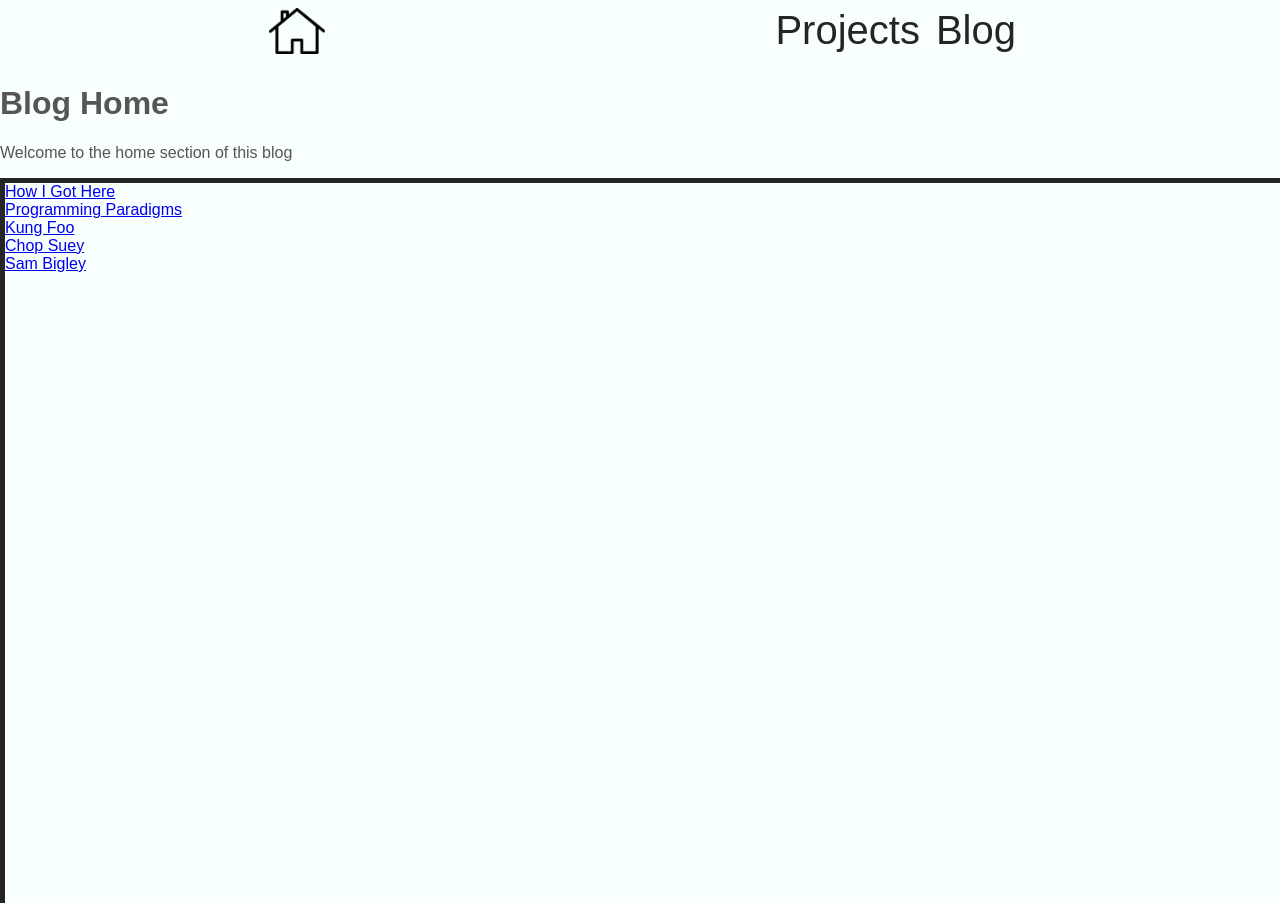
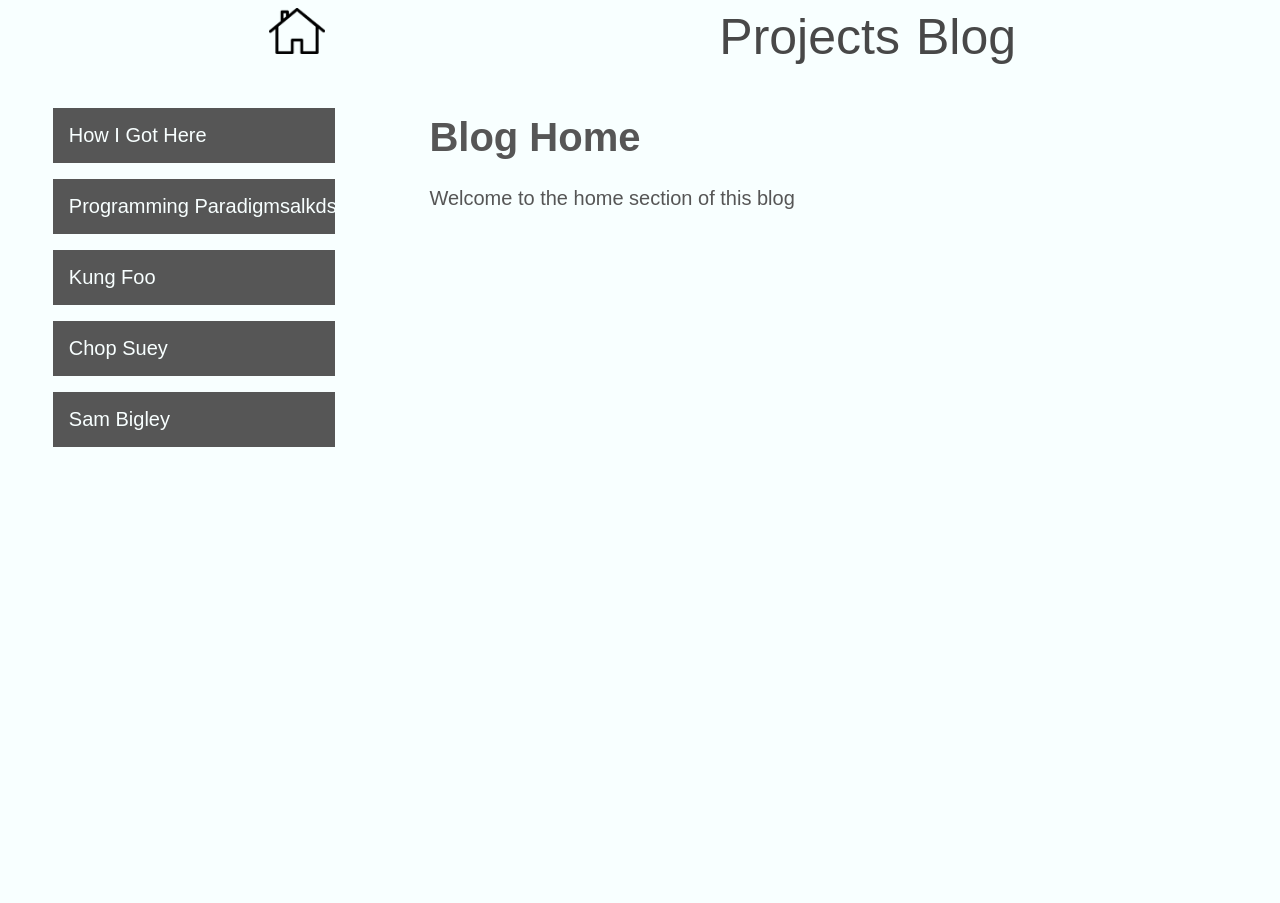
Before and after one commit to jtennies10/personal-website, a React (Create React App) app: page /blog in a window 1280 px wide. After the commit the page ends 800 px from the top, so only its background shows below. Built offline with nearby package versions, Linux system fonts and the light colour scheme.

Commit message:
Adjusted blog post locations, added first post, correct list rendering

```diff
--- a/src/assets/blog-titles.js
+++ b/src/assets/blog-titles.js
@@ -1,6 +1,6 @@
 export const BLOG_TITLES =
 `How I Got Here
-Programming Paradigms
+Programming Paradigmsalkdsjf;lkadsj;l
 Kung Foo
 Chop Suey
 Sam Bigley`
--- a/src/assets/styling.css
+++ b/src/assets/styling.css
@@ -12,7 +12,7 @@
 
 .nav-bar .Link {
     flex: 1;
-    color:#252525;
+    color:#484848;
     font-size:2.5em;
     text-decoration: none;
     outline-style: none;
@@ -44,22 +44,50 @@
     text-align:center;
 }
 
-.blog-main {
+.content-main {
     padding-top:3vh;
     display: flex;
 }
 
-.section-summary {
-    flex:4
+.center-content {
+    flex: 3;
+}
+
+.empty-side {
+    flex:1.5
 }
 
 .blog-list {
-    flex:1;
-    overflow:auto;
+    padding-left:1vw;
+    flex:1.5
 }
 
-.vertical-line {
-    border-left: thick solid #252525;
-    border-top: thick solid #252525;
-    height:90vh;
+.blog-list-items {
+    background-color: greenyellow;
 }
+
+.blog-post-link {
+    text-decoration: none;
+    background-color:#565656;
+    margin-top:2vh;
+    margin-bottom:2vh;
+    width:75%;
+    overflow:hidden;
+    white-space: nowrap;
+    display: flex;
+}
+
+.blog-post-link .link {
+    text-decoration: none;
+    padding:2vh;
+    color:#F8FFFF;
+    flex-grow: 1;
+}
+
+.blog-post-link:hover {
+    background-color: #484848;
+}
+
+.blog-post-link .link:selected {
+    text-decoration:none;
+}
--- a/src/components/BlogHome.js
+++ b/src/components/BlogHome.js
@@ -2,12 +2,11 @@ import React from 'react';
 import BlogList from './BlogList.js';
 import NavBar from './NavBar.js';
 import '../assets/styling.css';
-import FileReader from 'filereader';
 
 class BlogHome extends React.PureComponent {
     state = {
         blogTitle: 'Blog Home',
-                blogText: 'Welcome to the home section of this blog'
+        blogText: 'Welcome to the home section of this blog'
     }
 
     constructor(props) {
@@ -34,7 +33,7 @@ class BlogHome extends React.PureComponent {
 
     getNextBlogText(nextBlogTitle) {
         const fetchData = async (blogTitle) => {
-            let response = await fetch('/' + nextBlogTitle + '.txt')
+            let response = await fetch('/blog_posts/' + nextBlogTitle + '.txt')
             let data = await response.text()
             return data
         }
@@ -58,10 +57,13 @@ class BlogHome extends React.PureComponent {
         return (
             <React.Fragment>
                 <NavBar/>
-                <div>
-                    <h1>{this.state.blogTitle}</h1>
-                    <p className='section-summary'>{this.state.blogText}</p>
-                    <BlogList/>
+                <div className='content-main'>
+                    <BlogList className='blog-list'/>
+                    <div className='center-content'>
+                        <h1>{this.state.blogTitle}</h1>
+                        <p>{this.state.blogText}</p>
+                    </div>
+                    <div className='empty-side'/>
                 </div>
             </React.Fragment>
         )
--- a/src/components/BlogList.js
+++ b/src/components/BlogList.js
@@ -17,35 +17,38 @@ class BlogList extends React.PureComponent {
         return BLOG_TITLES.split('\n')
     }
 
-    renderItem = (index, key) => {
-        //TODO: create a link object for each with a corresponding route
-        return (
-            <div key={key}>
-                <Link to={'/blog/'+this.state.blogPosts[index].replace(new RegExp(' ', 'g'), '-')}>
-                    {this.state.blogPosts[index]}</Link>
-
-                <Switch>
-                    <Route exact path={'/blog/'+this.state.blogPosts[index].replace(new RegExp(' ', 'g'), '-')}>
-                    </Route>
-                </Switch>
-            </div>
-        )
-
-      }
-
     render() {
         return (
             <div className='blog-list'>
-                <div className='vertical-line'>
-                    <ReactList
-                        itemRenderer={(index,key) => this.renderItem(index,key)}
-                        length={this.state.blogPosts.length}
-                        type='uniform'
-                    />
-                </div>
+                <BlogPosts blogPosts={this.state.blogPosts}/>
             </div>
         )
     }
 }
 
+function BlogPosts(props) {
+    const items = props.blogPosts.map((blogPost) =>
+        <PostItem key={blogPost} title={blogPost}/>
+    );
+    return (
+        <ul>
+        {items}
+        </ul>
+    );
+}
+
+function PostItem(props) {
+    return (
+        <div className='blog-post-link'>
+            <Link className='link' to={'/blog/'+props.title.replace(new RegExp(' ', 'g'), '-')}>
+            {props.title}</Link>
+
+            <Switch>
+                <Route exact path={'/blog/'+props.title.replace(new RegExp(' ', 'g'), '-')}>
+                </Route>
+            </Switch>
+        </div>
+    )
+}
+
 export default BlogList;
--- a/src/components/Landing.js
+++ b/src/components/Landing.js
@@ -8,7 +8,10 @@ class Landing extends React.PureComponent {
         return (
             <React.Fragment>
                 <NavBar/>
-                <div className='centered'>
+
+                <div className='content-main'>
+                    <div className='empty-side'/>
+                    <div className='center-content'>
                         <h1>Welcome to Table10is.com</h1>
                         <p>&emsp;&emsp;Hi there, my name is Joshua Tennies and thanks for visiting my website! I am a 22 year old Software Engineer who graduated from Western Governor’s University back in February of 2019. My first blog post walks through how I got to this point in my career in case you are curious.
             While I love developing software, my real passion lies in helping people and trying to be a better reflection of Jesus everyday. Beyond that, interests include adventuring, trying new things, movie-going, and fitness. Oh, and of course video games. Want to know more? Send me a message below!
@@ -17,6 +20,8 @@ class Landing extends React.PureComponent {
                             as well a place I can leave my thoughts for the world to see (or at least the three of four people that end up checking this place out).
                             If you’d like to reach out to me, you can reach me at jdtennies10@gmail.com.</p>
                     </div>
+                    <div className='empty-side'/>
+                </div>
             </React.Fragment>
         )
     }
--- a/src/index.css
+++ b/src/index.css
@@ -5,6 +5,7 @@ body {
   -moz-osx-font-smoothing: grayscale;
   background-color:#F8FFFF;
   color:#565656;
+  font-size: 1.25em;
 }
 
 code {
```
Also changed, not shown: public/How-I-Got-Here.txt (deleted), public/blog_posts/How-I-Got-Here.txt (added). Lines whose indentation alone changed are shown as unchanged.
